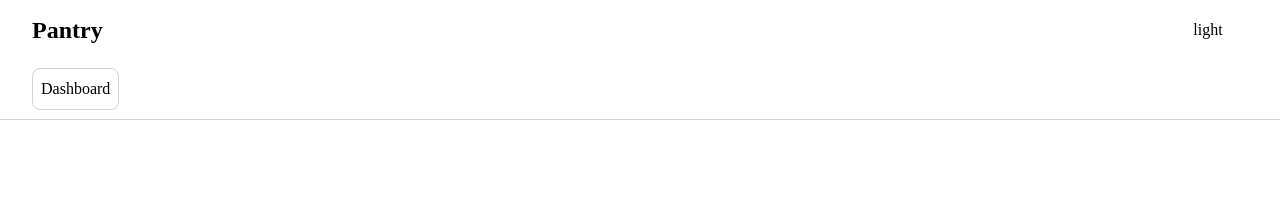
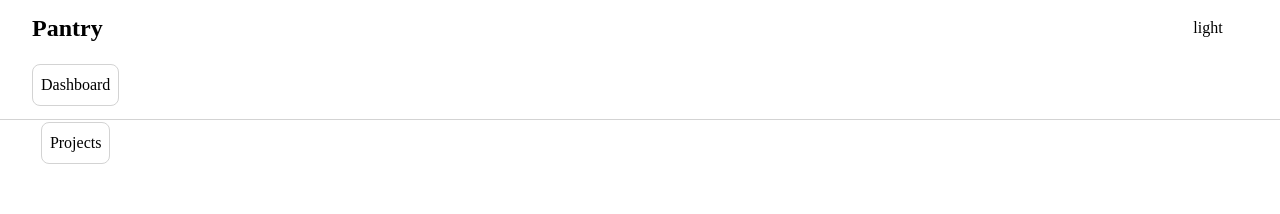
Before and after one commit to parbots/pantry, a Next.js app: page /dashboard in a window 1280 px wide. Shown: the top 214 px of the page. Built offline with nearby package versions, Linux system fonts and the light colour scheme.

Commit message:
Add project link to navigation bar

```diff
--- a/layouts/pages/dashboard/Header/Header.tsx
+++ b/layouts/pages/dashboard/Header/Header.tsx
@@ -23,6 +23,11 @@ const Header = () => {
                                 <a className={styles.navLink}>Dashboard</a>
                             </Link>
                         </li>
+                        <li className={styles.navItem}>
+                            <Link href='/projects'>
+                                <a className={styles.navLink}>Projects</a>
+                            </Link>
+                        </li>
                     </ul>
                 </nav>
             </section>
--- a/layouts/pages/projects/Header/Header.tsx
+++ b/layouts/pages/projects/Header/Header.tsx
@@ -23,6 +23,11 @@ const Header = () => {
                                 <a className={styles.navLink}>Dashboard</a>
                             </Link>
                         </li>
+                        <li className={styles.navItem}>
+                            <Link href='/projects'>
+                                <a className={styles.navLink}>Projects</a>
+                            </Link>
+                        </li>
                     </ul>
                 </nav>
             </section>
```
